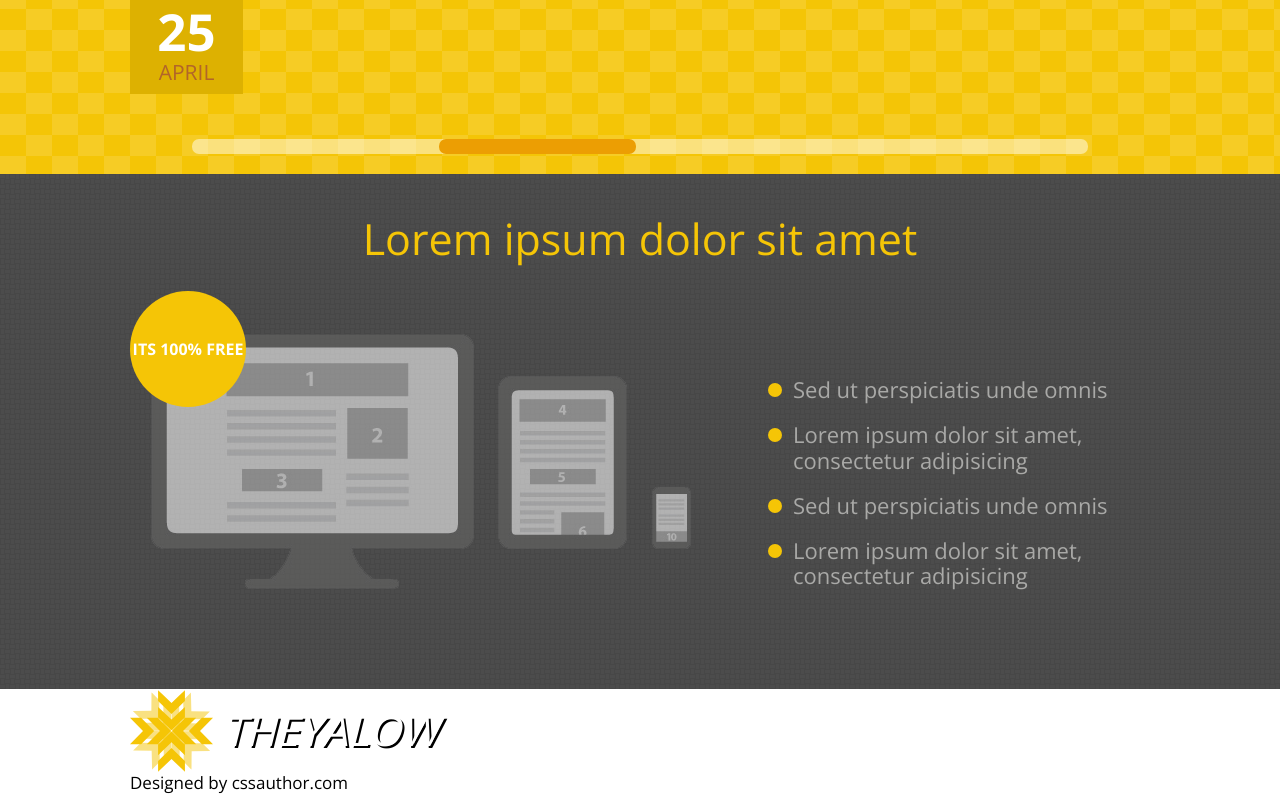
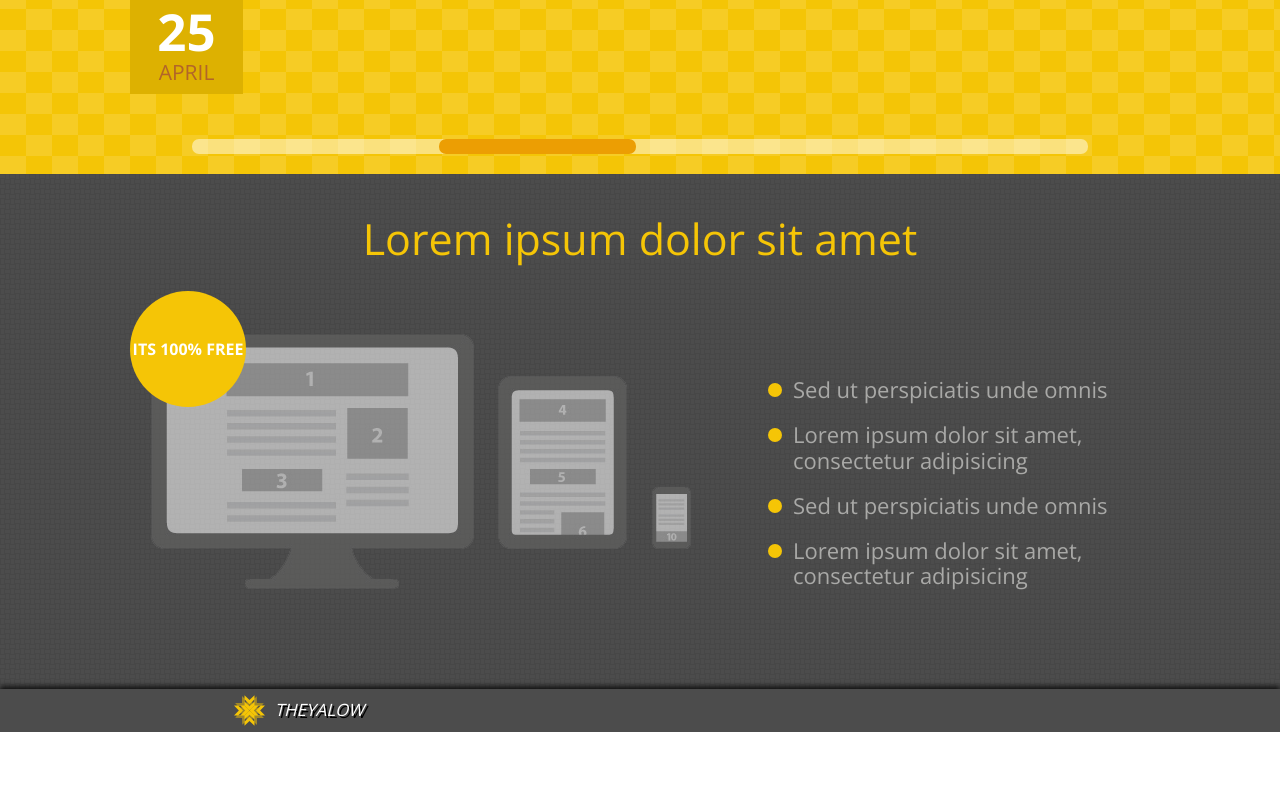
Before and after one commit to milevsky76/theyalow, a plain HTML site: page index.html in a window 1280 px wide. Shown: the part 1084-1878 px from the top of the page. After the commit the page ends 1816 px from the top, so only its background shows below. Drawn offline with nearby package versions, Linux system fonts and the light colour scheme.

Commit message:
m-Стилизация блока main-footer
Мобильная версия от 640px

```diff
--- /dev/null
+++ b/sass/blocks/footer/_footer.sass
@@ -0,0 +1,22 @@
+.main-footer
+    min-height: 31px
+    padding: 6px 0
+    background-color: #4C4C4C
+    box-shadow: 0px -3px 5px 0px rgba(0,0,0,0.75)
+    &__wrap
+        display: flex
+        align-items: center
+    &__designed
+        display: none
+.logo_footer
+    justify-content: flex-start
+    min-width: auto
+    width: auto
+    margin-left: 10.16%
+    background-color: transparent
+.logo
+    &__svg-block_footer
+        width: 31px
+        height: 31px
+    &__title_footer
+        font-size: 17px
--- a/sass/style.sass
+++ b/sass/style.sass
@@ -19,3 +19,5 @@
 @import 'blocks/resolutions/_resolutions'
 
 @import 'blocks/resolutions/_resolutions-media'
+
+@import 'blocks/footer/_footer'
```
Also changed, not shown: css/style.css.
